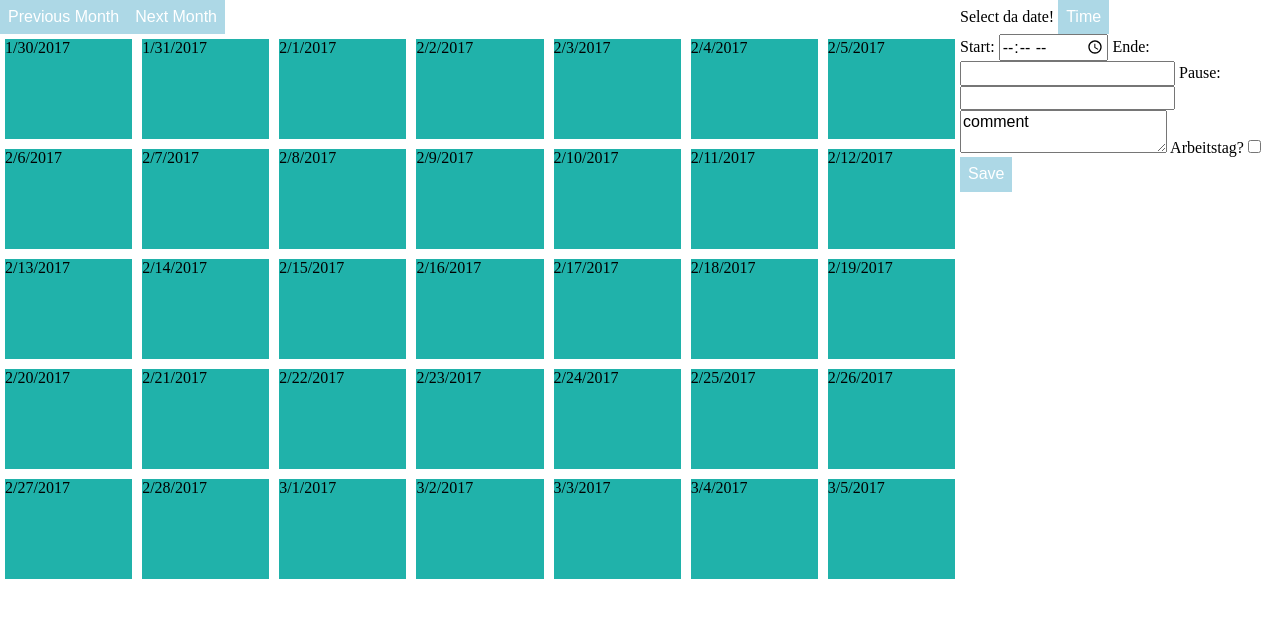
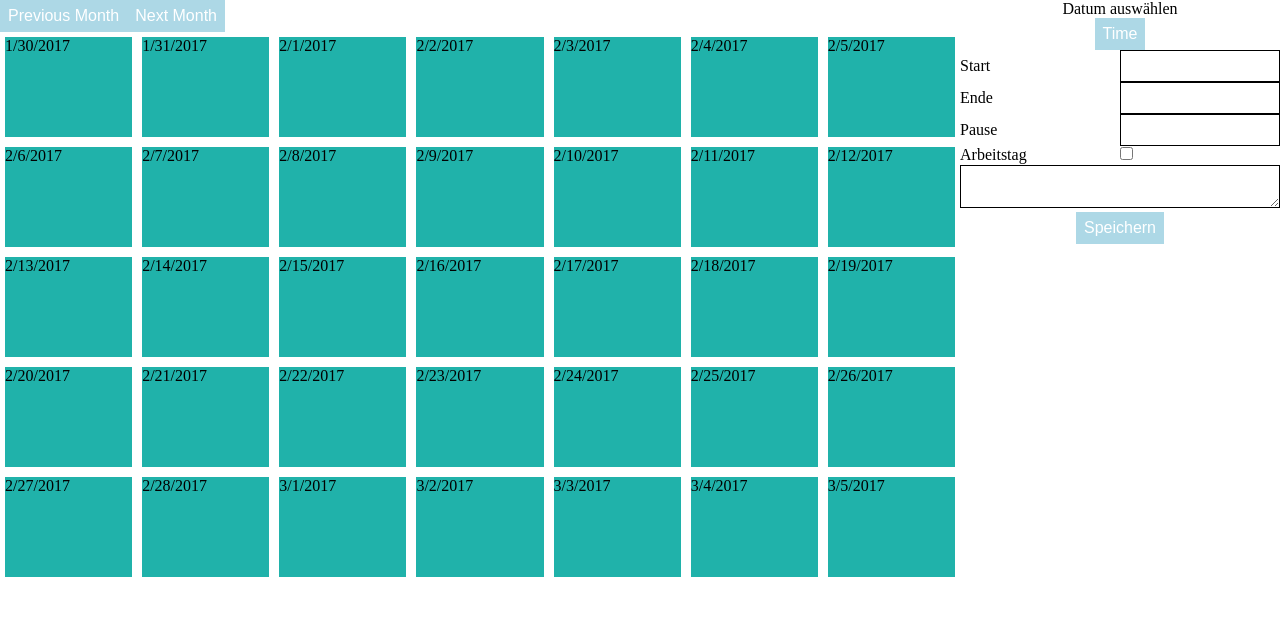
Before and after one commit to catyphram/tempus-trakus, an Angular app: page / in a window 1280 px wide. Shown: the top 618 px of the page. Built offline with nearby package versions, Linux system fonts and the light colour scheme.

Commit message:
added workinghours component and added base styles

```diff
--- a/src/app/app.module.ts
+++ b/src/app/app.module.ts
@@ -9,6 +9,7 @@ import { GridPipe } from './calendar/grid.pipe';
 import { CalendarDateComponent } from './calendar/calendar-date/calendar-date.component';
 import { CalendarNavComponent } from './calendar/calendar-nav/calendar-nav.component';
 import { WorkInformationComponent } from './work-information/work-information.component';
+import { WorkingHoursComponent } from './work-information/working-hours/working-hours.component';
 
 @NgModule({
   declarations: [
@@ -17,7 +18,8 @@ import { WorkInformationComponent } from './work-information/work-information.co
     GridPipe,
     CalendarDateComponent,
     CalendarNavComponent,
-    WorkInformationComponent
+    WorkInformationComponent,
+    WorkingHoursComponent
   ],
   imports: [
     BrowserModule,
--- a/src/app/shared/structures/calendar-date.ts
+++ b/src/app/shared/structures/calendar-date.ts
@@ -1,7 +1,7 @@
-import { WorkInformation } from '../shared/structures/work-information';
+import { WorkInformation } from './work-information';
 
 export class CalendarDate {
   hasWorkInformation: boolean;
-  workInformation?: WorkInformation;
+  workInformation?: WorkInformation = null;
   date: Date;
 }
--- a/src/app/work-information/work-information.component.html
+++ b/src/app/work-information/work-information.component.html
@@ -1,19 +1,18 @@
-{{calendarDate ? calendarDate.date.toLocaleDateString() : 'Select da date!'}}
+<form>
+  <div class="text-center">
+    <span>{{calendarDate ? calendarDate.date.toLocaleDateString() : 'Datum auswählen'}}</span>
+  </div>
+  <tt-working-hours [workingHours]="calendarDate ? ( calendarDate.workInformation ? calendarDate.workInformation.workingHours : null ) : null"></tt-working-hours>
+  <div>
+    <textarea class="textarea" rows="2"></textarea>
+  </div>
+  <div class="text-center">
+    <button class="btn">Speichern</button>
+  </div>
+</form>
 
-<!-- use form! -->
-<button class="btn" (click)="onModeToggle()">{{mode.label}}</button>
-<div *ngIf="mode.id === 'time'">
-  Start: <input type="time" />
-  Ende: <input type="text" />
-  Pause: <input type="text" />
-</div>
-<div *ngIf="mode.id === 'duration'">
-  Dauer: <input type="text" />
-</div>
-<textarea>comment</textarea>
-Arbeitstag? <input type="checkbox" />
-<button class="btn">Save</button>
 <!--
 Tasklist
-WorkingHours
+i18n
+checkbox component?
 -->
--- a/src/app/work-information/work-information.component.ts
+++ b/src/app/work-information/work-information.component.ts
@@ -1,7 +1,6 @@
 import { Component, Input, OnInit } from '@angular/core';
 
 import { CalendarDate } from '../shared/structures/calendar-date';
-import { Mode } from './mode';
 
 @Component({
   selector: 'tt-work-information',
@@ -12,23 +11,9 @@ export class WorkInformationComponent implements OnInit {
 
   @Input() calendarDate?: CalendarDate;
 
-  mode: Mode;
-  modes: Mode[] = [{
-    id: 'time',
-    label: 'Time'
-  }, {
-    id: 'duration',
-    label: 'Duration'
-  }];
-
   constructor() { }
 
-  ngOnInit(): void {
-    this.mode = this.modes[0];
-  }
-
-  onModeToggle(): void {
-    this.mode = this.mode.id === this.modes[0].id ? this.modes[1] : this.modes[0];
+  ngOnInit() {
   }
 
 }
--- /dev/null
+++ b/src/app/work-information/working-hours/working-hours.component.html
@@ -0,0 +1,50 @@
+<div class="text-center">
+  <button class="btn" (click)="onModeToggle()">{{mode.label}}</button>
+</div>
+
+<div *ngIf="mode.id === 'time'">
+  <div class="tt-working-hours__row">
+    <div class="tt-working-hours__col">
+      <span>Start</span>
+    </div>
+    <div class="tt-working-hours__col">
+      <input type="text" class="input" />
+    </div>
+  </div>
+  <div class="tt-working-hours__row">
+    <div class="tt-working-hours__col">
+      <span>Ende</span>
+    </div>
+    <div class="tt-working-hours__col">
+      <input type="text" class="input" />
+    </div>
+  </div>
+  <div class="tt-working-hours__row">
+    <div class="tt-working-hours__col">
+      <span>Pause</span>
+    </div>
+    <div class="tt-working-hours__col">
+      <input type="text" class="input" />
+    </div>
+  </div>
+</div>
+
+<div *ngIf="mode.id === 'duration'">
+  <div class="tt-working-hours__row">
+    <div class="tt-working-hours__col">
+      <span>Dauer</span>
+    </div>
+    <div class="tt-working-hours__col">
+      <input type="text" class="input" />
+    </div>
+  </div>
+</div>
+
+<div class="tt-working-hours__row">
+  <div class="tt-working-hours__col">
+    <span>Arbeitstag</span>
+  </div>
+  <div class="tt-working-hours__col">
+    <input type="checkbox" />
+  </div>
+</div>
--- /dev/null
+++ b/src/app/work-information/working-hours/working-hours.component.scss
@@ -0,0 +1,10 @@
+.tt-working-hours {
+  &__row {
+    display: flex;
+    align-items: center;
+  }
+  &__col {
+    width: 50%;
+    flex: 1;
+  }
+}
--- /dev/null
+++ b/src/app/work-information/working-hours/working-hours.component.ts
@@ -0,0 +1,35 @@
+import { Component, Input, OnInit } from '@angular/core';
+
+import { WorkingHours } from '../../shared/structures/working-hours';
+
+import { Mode } from './mode';
+
+@Component({
+  selector: 'tt-working-hours',
+  templateUrl: './working-hours.component.html',
+  styleUrls: ['./working-hours.component.scss']
+})
+export class WorkingHoursComponent implements OnInit {
+
+  @Input() workingHours?: WorkingHours;
+
+  mode: Mode;
+  modes: Mode[] = [{
+    id: 'time',
+    label: 'Time'
+  }, {
+    id: 'duration',
+    label: 'Duration'
+  }];
+
+  constructor() { }
+
+  ngOnInit(): void {
+    this.mode = this.modes[0];
+  }
+
+  onModeToggle(): void {
+    this.mode = this.mode.id === this.modes[0].id ? this.modes[1] : this.modes[0];
+  }
+
+}
--- /dev/null
+++ b/src/assets/scss/_variables.scss
@@ -0,0 +1,2 @@
+$inputHeight: 32px;
+$inputPadding: 0 8px;
--- /dev/null
+++ b/src/assets/scss/base.scss
@@ -0,0 +1,3 @@
+* {
+  box-sizing: border-box;
+}
--- a/src/assets/scss/framework.scss
+++ b/src/assets/scss/framework.scss
@@ -1,6 +1,29 @@
+@import "./_variables";
+
 .btn {
   border: none;
   background-color: lightblue;
-  padding: 8px;
+  padding: 0 8px;
   color: white;
+  height: $inputHeight;
 }
+
+.input {
+  height: $inputHeight;
+  border-radius: 0;
+  border: 1px solid black;
+  padding: $inputPadding;
+  width: 100%;
+}
+
+.textarea {
+  width: 100%;
+  resize: vertical;
+  background-color: #FFF;
+  border-radius: 0;
+  border: 1px solid black;
+}
+
+.text-center {
+  text-align: center;
+}
--- a/src/styles.scss
+++ b/src/styles.scss
@@ -1,3 +1,4 @@
+@import "./assets/scss/base";
 @import "./assets/scss/framework";
 
 tt-app {
```
Also changed, not shown: src/app/work-information/working-hours/mode.ts (renamed from src/app/work-information/mode.ts), 1 other file (tests, documents, lock files or other folders).
